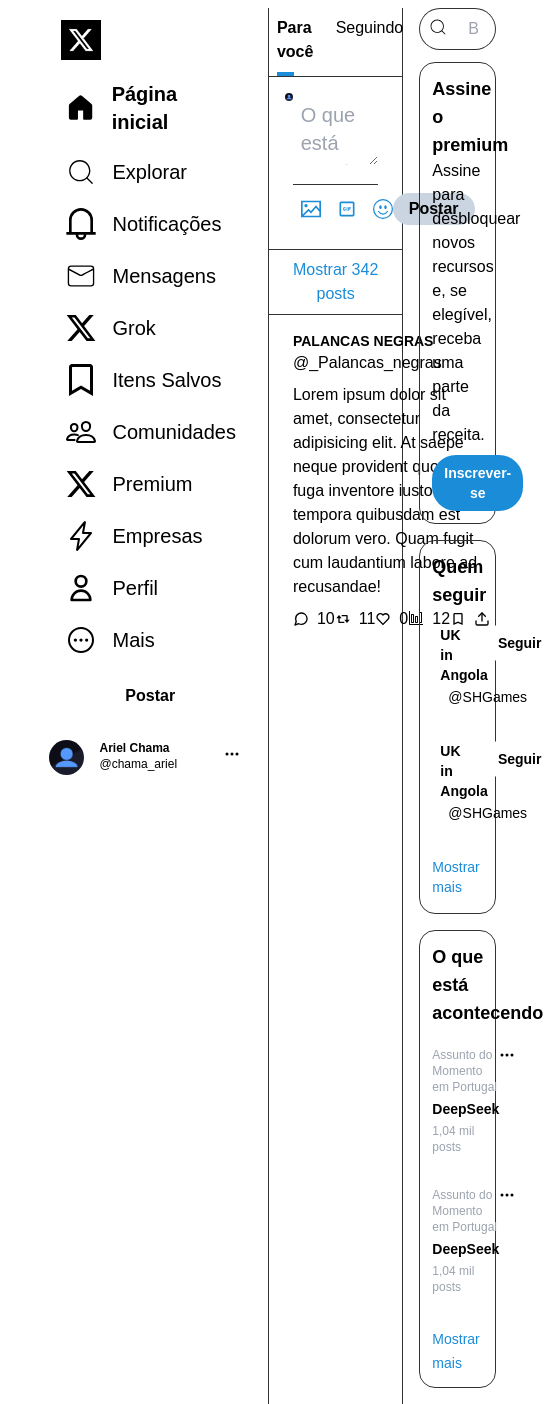
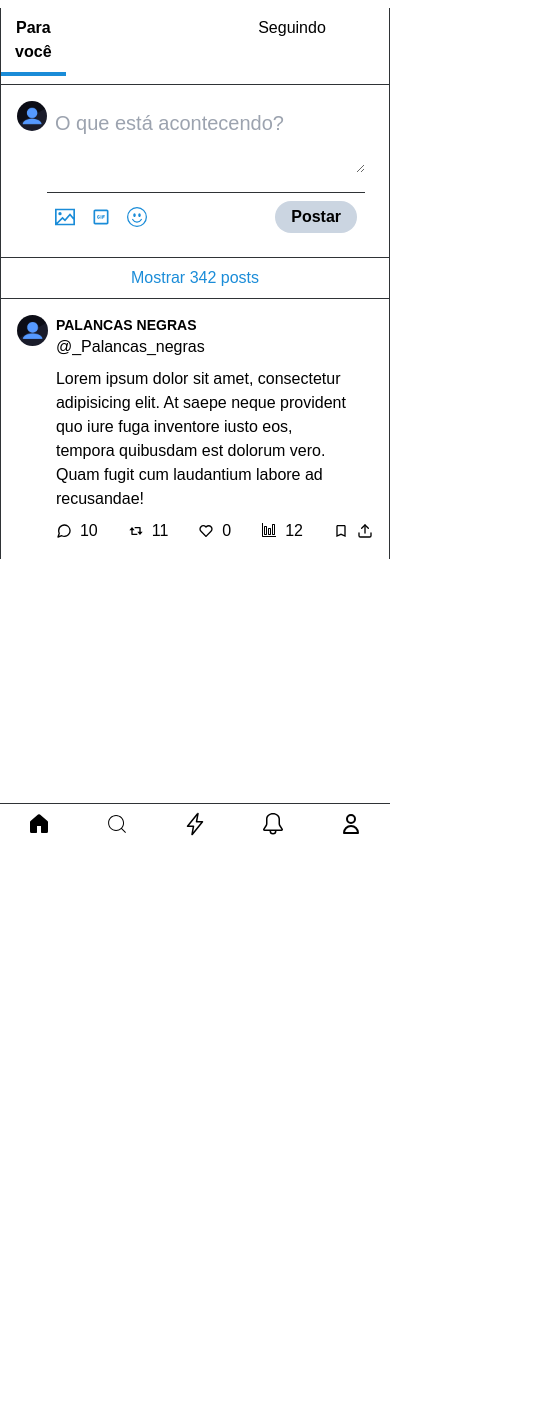
Before and after one commit to ArielChama/CodeOnTheLimit, a Next.js app: page / in a window 390 px wide. Shown: the whole page, 557 px wide, since content can reach past the window. After the commit the page ends 844 px from the top, so only its background shows below. Built offline with nearby package versions, Linux system fonts and the light colour scheme.

Commit message:
Trabalhando em responsividade

```diff
--- a/src/app/page.tsx
+++ b/src/app/page.tsx
@@ -1,56 +1,60 @@
 import Image from "next/image";
-
-import { CiSearch } from "react-icons/ci";
-import { IoEllipsisHorizontal } from "react-icons/io5";
+import { CiSearch, CiMail } from "react-icons/ci";
+import { GoBell, GoHomeFill } from "react-icons/go";
+import { HiOutlineUser } from "react-icons/hi";
+import { IoEllipsisHorizontal, IoFlashOutline, IoPeopleOutline } from "react-icons/io5";
 
 import { Menu, Post, Publish } from "./../components";
-
 import ImageProfile from './../assets/images/image_profile.png';
 
 function Home() {
   return (
     <main className="mt-2">
-      <div className="flex justify-between mx-auto w-10/12">
-        <div className="px-4">
+      <div className="flex flex-col lg:flex-row mx-auto w-full max-w-7xl">
+
+        <aside className="hidden lg:flex w-1/4 px-4">
           <Menu />
-        </div>
+        </aside>
 
-        <div className="w-5/12 border-l border-r border-line">
-          <div className="w-full">
-            <div className="border-line border-b flex justify-around">
-              <div className="hover:bg-line hover:cursor-pointer w-6/12 pt-2 text-center px-2">
-                <h4 className="font-semibold border-b-4 pb-2 w-1/3 border-primary">Para você</h4>
-              </div>
 
-              <div className="text-center hover:bg-line hover:cursor-pointer w-6/12 pt-2">
-                <h4 className="">Seguindo</h4>
-              </div>
+        <section className="w-full lg:w-1/2 border-l border-r border-line">
+          <div className="border-b border-line flex justify-around">
+            <div className="w-1/2 text-center hover:bg-line cursor-pointer py-2">
+              <h4 className="font-semibold border-b-4 pb-2 w-1/3 border-primary">Para você</h4>
             </div>
-
-            <Publish />
+            <div className="w-1/2 text-center hover:bg-line cursor-pointer py-2">
+              <h4>Seguindo</h4>
+            </div>
           </div>
 
+          <Publish />
+
           <div className="p-2 text-center text-primary border-line border-t border-b">
-            <a href="" className="">Mostrar 342 posts</a>
+            <a href="#" className="">Mostrar 342 posts</a>
           </div>
 
           <div className="p-4">
             <Post />
           </div>
-        </div>
+        </section>
 
-        <div className="w-1/3 px-4">
+        <aside className="hidden lg:block w-1/4 px-4">
+
           <div className="mb-3 flex">
             <div className="border-l border-t border-b rounded-l-3xl p-2 border-line">
               <CiSearch className="size-5" />
             </div>
-            <input type="search" placeholder="Buscar" className="border-line border-r border-t border-b w-full rounded-r-3xl py-2 pl-3 bg-transparent" />
+            <input
+              type="search"
+              placeholder="Buscar"
+              className="border-line border-r border-t border-b w-full rounded-r-3xl py-2 pl-3 bg-transparent"
+            />
           </div>
+
 
           <div className="p-3 border rounded-2xl border-line">
             <h3 className="text-lg font-semibold">Assine o premium</h3>
-            <p>Assine para desbloquear novos recursos e, se elegível, receba uma parte da receita.</p>
-
+            <p>Assine para desbloquear novos recursos.</p>
             <button className="text-white text-sm rounded-3xl bg-primary px-3 py-2 mt-2 font-semibold">
               Inscrever-se
             </button>
@@ -59,86 +63,33 @@
           <div className="border-line border mt-4 rounded-2xl">
             <h3 className="text-lg font-semibold mt-3 ml-3">Quem seguir</h3>
 
-            <div className="flex gap-2 justify-between px-3 py-4 hover:bg-focus hover:cursor-pointer">
-              <div>
+            {[1, 2].map((_, i) => (
+              <div key={i} className="flex gap-2 justify-between px-3 py-4 hover:bg-focus cursor-pointer">
                 <Image src={ImageProfile} width="40" height="40" alt="" className="rounded-full" />
-              </div>
-
-              <div className="w-8/12">
-                <p className="font-semibold text-sm">
-                  UK in Angola
-                </p>
-                <span className="ml-2 text-sm">@SHGames</span>
-              </div>
-
-              <div>
+                <div className="w-8/12">
+                  <p className="font-semibold text-sm">Mauro Romão {i + 1}</p>
+                  <span className="ml-2 text-sm">@user{i + 1}</span>
+                </div>
                 <button className="text-black text-sm bg-white rounded-3xl px-4 py-2 font-semibold">
                   Seguir
                 </button>
               </div>
-            </div>
+            ))}
 
-            <div className="flex gap-2 justify-between px-3 py-4 hover:bg-focus hover:cursor-pointer">
-              <div>
-                <Image src={ImageProfile} width="40" height="40" alt="" className="rounded-full" />
-              </div>
-
-              <div className="w-8/12">
-                <p className="font-semibold text-sm">
-                  UK in Angola
-                </p>
-                <span className="ml-2 text-sm">@SHGames</span>
-              </div>
-
-              <div>
-                <button className="text-black text-sm bg-white rounded-3xl px-4 py-2 font-semibold">
-                  Seguir
-                </button>
-              </div>
-            </div>
-
-            <div className="flex gap-2 justify-between px-3 py-4 hover:bg-focus hover:cursor-pointer rounded-b-2xl">
-              <a href="" className="text-primary text-sm font-medium">Mostrar mais</a>
+            <div className="p-3 hover:bg-focus cursor-pointer rounded-b-2xl">
+              <a href="#" className="text-primary text-sm font-medium">Mostrar mais</a>
             </div>
           </div>
+        </aside>
+      </div>
 
-          <div className="border-line border mt-4 rounded-2xl mb-4">
-            <h3 className="text-lg font-semibold mt-3 ml-3">O que está acontecendo</h3>
-
-            <div className="flex justify-between mt-2 p-3 hover:bg-focus hover:cursor-pointer">
-              <div className="">
-                <p className="text-xs mb-1 text-gray-400">Assunto do Momento em Portugal</p>
-                <p className="text-sm font-semibold">
-                  DeepSeek
-                </p>
-                <p className="text-xs mt-1 text-gray-400">1,04 mil posts</p>
-              </div>
-
-              <div>
-                <IoEllipsisHorizontal />
-              </div>
-            </div>
-
-            <div className="flex justify-between mt-2 p-3 hover:bg-focus hover:cursor-pointer">
-              <div className="">
-                <p className="text-xs mb-1 text-gray-400">Assunto do Momento em Portugal</p>
-                <p className="text-sm font-semibold">
-                  DeepSeek
-                </p>
-                <p className="text-xs mt-1 text-gray-400">1,04 mil posts</p>
-              </div>
-
-              <div>
-                <IoEllipsisHorizontal />
-              </div>
-            </div>
-
-            <div className="mt-2 p-3 hover:bg-focus hover:cursor-pointer rounded-b-2xl">
-              <a href="" className="text-primary text-sm font-medium">Mostrar mais</a>
-            </div>
-          </div>
-        </div>
-      </div>
+      <nav className="lg:hidden fixed bottom-0 left-0 w-full bg-white border-t border-line flex justify-around py-2">
+        <GoHomeFill className="size-6" />
+        <CiSearch className="size-6" />
+        <IoFlashOutline className="size-6" />
+        <GoBell className="size-6" />
+        <HiOutlineUser className="size-6" />
+      </nav>
     </main>
   );
 }
```
